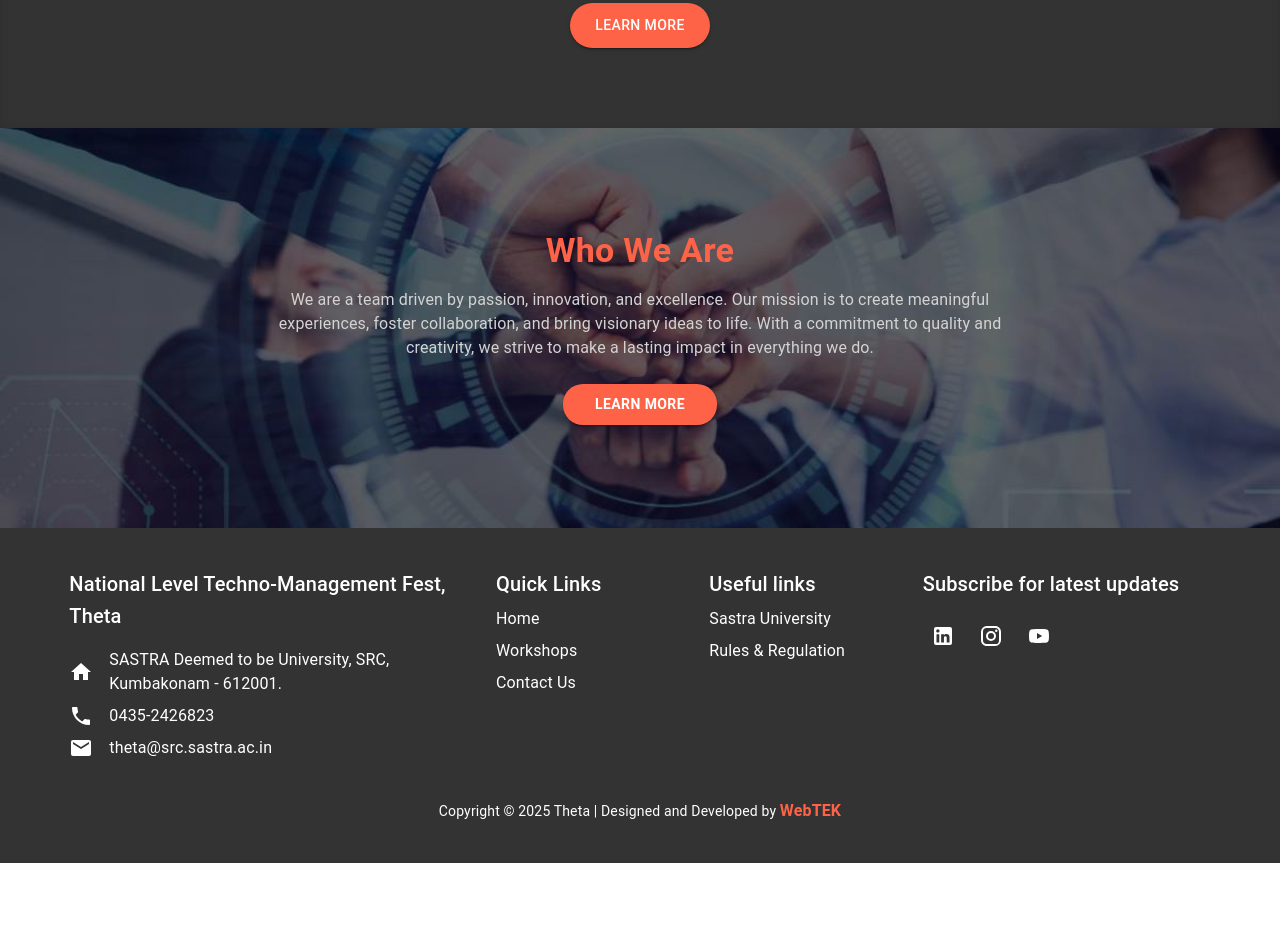
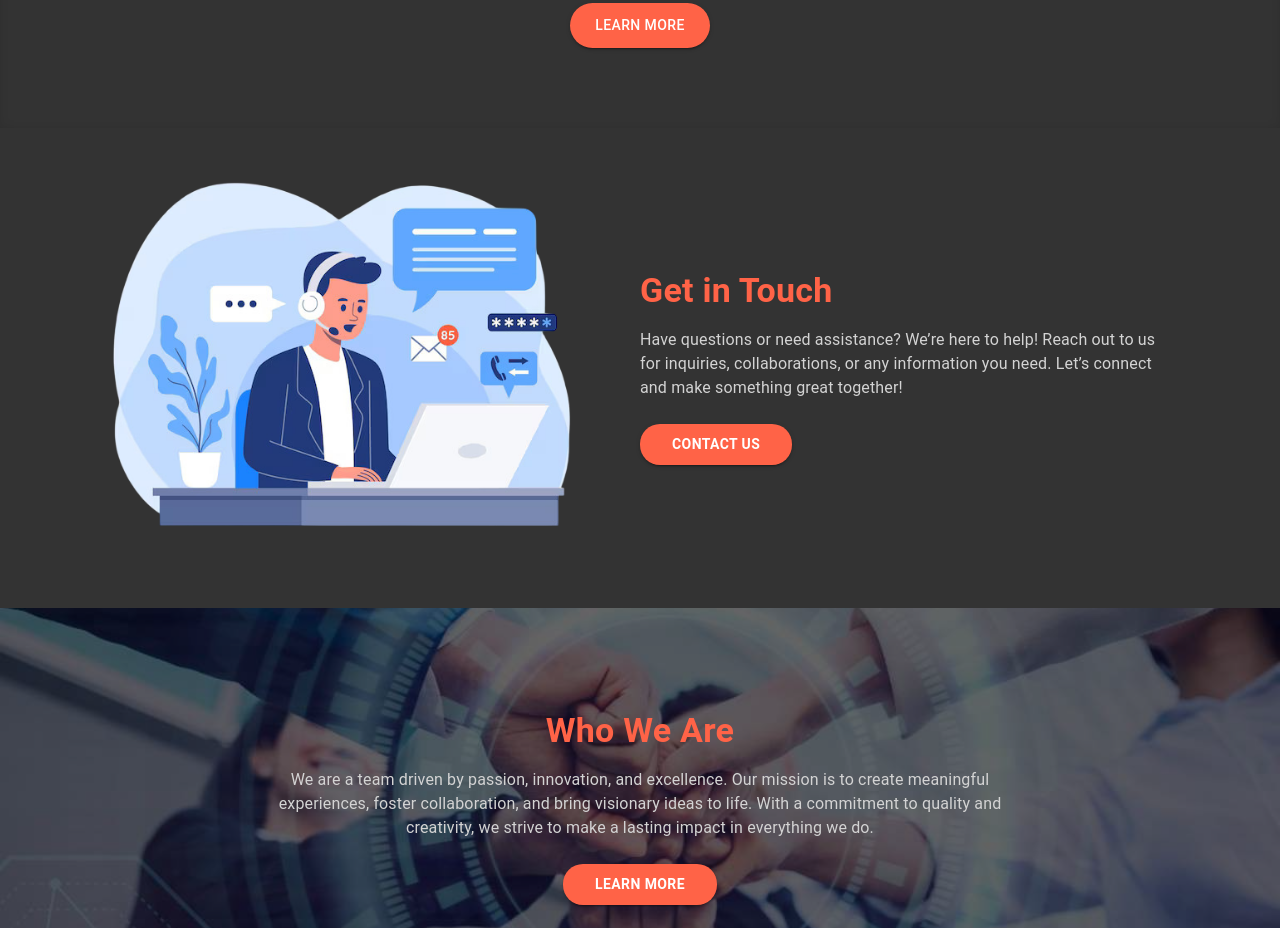
Before and after one commit to AMDHAAROON/Project-1, a React (Create React App) app: page / in a window 1280 px wide. Shown: the part 1380-2308 px from the top of the page. Before the commit the page ends 2243 px from the top, so only its background shows below. Built offline with nearby package versions, Linux system fonts and the light colour scheme.

Commit message:
Add Contact Us introductory section with scroll animation and background image to Home page

```diff
--- /dev/null
+++ b/src/Component/ContactUsIntro.jsx
@@ -0,0 +1,95 @@
+import React, { useEffect, useState } from "react";
+import { Box, Typography, Button } from "@mui/material";
+import { contactImage } from "../utility/data"; // Import the image path
+import { Link } from "react-router-dom";
+
+const ContactUsIntro = () => {
+  const [isVisible, setIsVisible] = useState(false);
+
+  useEffect(() => {
+    const handleScroll = () => {
+      const section = document.getElementById("contact-us-intro");
+      if (section) {
+        const rect = section.getBoundingClientRect();
+        setIsVisible(rect.top < window.innerHeight && rect.bottom > 0);
+      }
+    };
+
+    window.addEventListener("scroll", handleScroll);
+    handleScroll();
+
+    return () => window.removeEventListener("scroll", handleScroll);
+  }, []);
+
+  return (
+    <Box
+      id="contact-us-intro"
+      sx={{
+        display: "flex",
+        flexDirection: { xs: "column", md: "row" },
+        alignItems: "center",
+        justifyContent: "space-between",
+        width: "100%",
+        px: { xs: 2, md: 10 },
+        py: 5,
+        backgroundColor: "#333333",
+      }}
+    >
+      {/* Left Side - Image */}
+      <Box
+        sx={{
+          flex: 1,
+          background: `url(${contactImage}) center/cover no-repeat`,
+          height: { xs: "250px", md: "400px" },
+          width: "100%",
+          borderRadius: "12px",
+        }}
+      ></Box>
+
+      {/* Right Side - Content */}
+      <Box
+        sx={{
+          flex: 1,
+          textAlign: { xs: "center", md: "left" },
+          color: "white",
+          p: { xs: 3, md: 5 },
+          opacity: isVisible ? 1 : 0,
+          transform: isVisible ? "translateX(0)" : "translateX(50px)",
+          transition: "opacity 0.6s ease, transform 0.6s ease",
+        }}
+      >
+        <Typography
+          variant="h4"
+          sx={{ fontWeight: "bold", mb: 2, color: "#FF6347" }}
+        >
+          Get in Touch
+        </Typography>
+        <Typography variant="body1" sx={{ mb: 3, color: "#D3D3D3" }}>
+          Have questions or need assistance? We’re here to help! Reach out to us
+          for inquiries, collaborations, or any information you need. Let’s
+          connect and make something great together!
+        </Typography>
+        <Button
+          component={Link}
+          to="/contact-us"
+          variant="contained"
+          sx={{
+            backgroundColor: "#FF6347",
+            color: "white",
+            fontWeight: "bold",
+            borderRadius: "20px",
+            px: 4,
+            py: 1,
+            "&:hover": {
+              backgroundColor: "#E74C3C",
+            },
+          }}
+        >
+          Contact Us
+        </Button>
+      </Box>
+    </Box>
+  );
+};
+
+export default ContactUsIntro;
--- a/src/Pages/Home.js
+++ b/src/Pages/Home.js
@@ -3,7 +3,8 @@ import Navbar from "../Component/Navbar";
 import Footer from "../Component/Footer";
 import Carousel from "../Component/Carousel";
 import Service from "../Component/ServiceCards";
-import About from "../Component/AboutUsSection"
+import About from "../Component/AboutUsSection";
+import Contact from "../Component/ContactUsIntro";
 import { Box } from "@mui/material";
 
 const Home = () => {
@@ -19,9 +20,13 @@ const Home = () => {
    <Box>
     <Service />
    </Box>
+   <Box >
+    <Contact />
+    </Box>
    <Box>
     <About />
    </Box>
+
 
       <Box sx={{ mt: 'auto' }}>
         <Footer />
--- a/src/utility/data.js
+++ b/src/utility/data.js
@@ -63,4 +63,6 @@ export const servicesData = [
     },
   ];
 
-  export const aboutUsImage = "./Assets/overlay.jpg"; // Adjust the path as needed
+  export const aboutUsImage = "./Assets/overlay.jpg";
+
+  export const contactImage = "./Assets/contact.png";
```
Also changed, not shown: public/Assets/contact.png (added).
